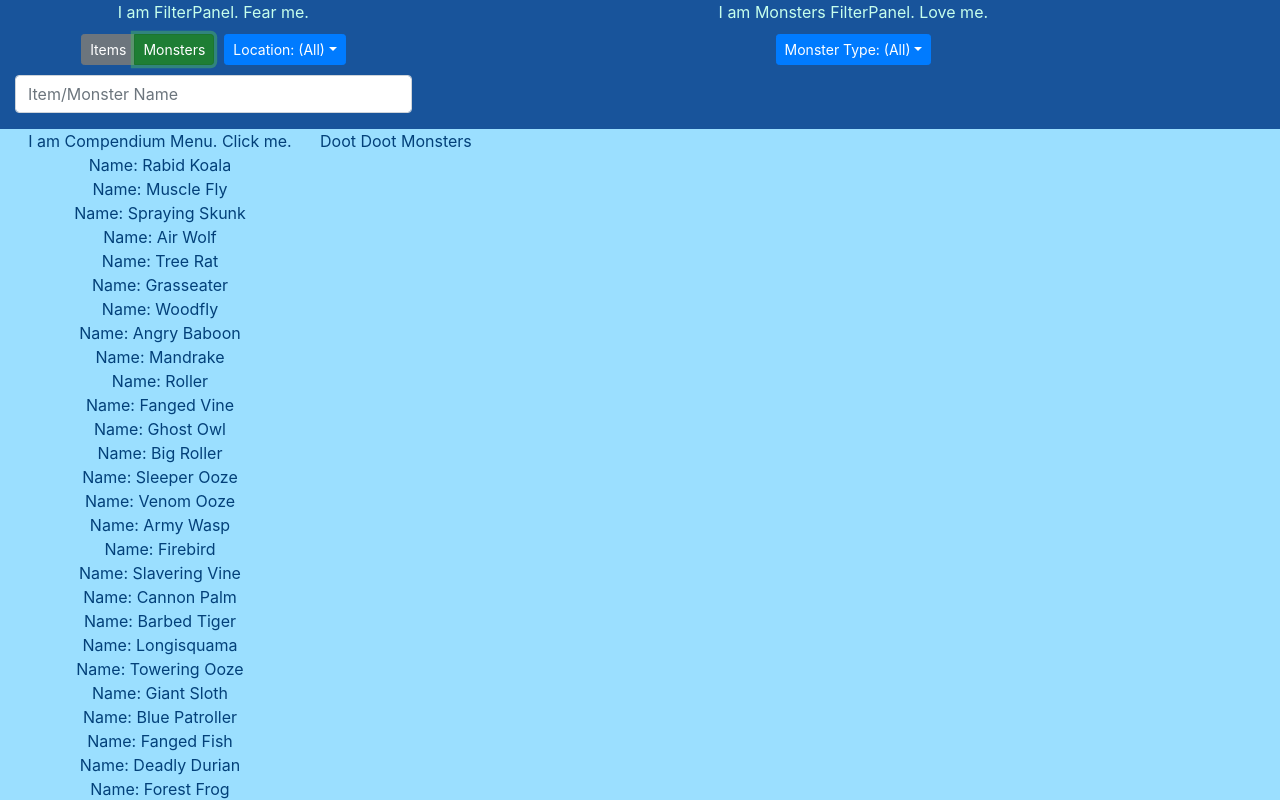
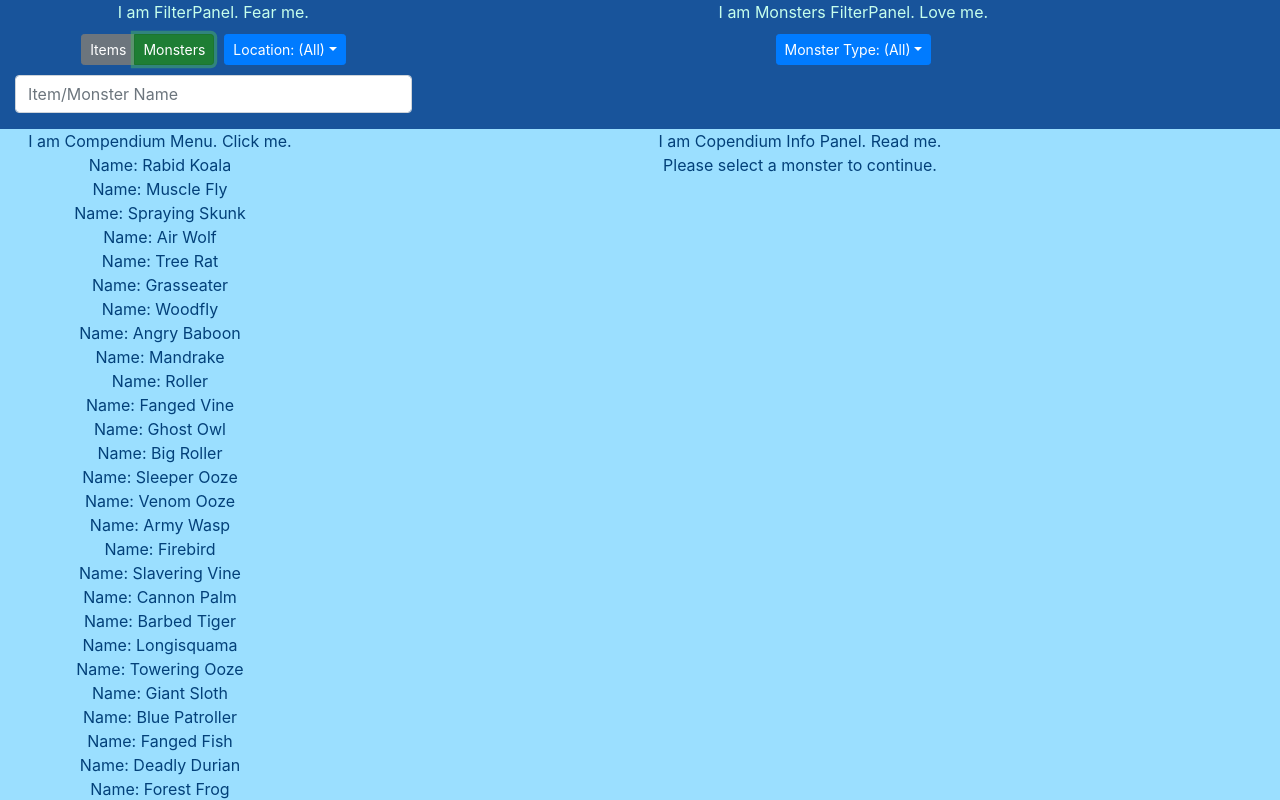
Before and after one commit to aturfah/eon-codex, a React (Create React App) app: page / in a window 1280 px wide. Both pictures are taken after a click on the label "Monsters". Shown: the top 800 px of the page. Built offline with nearby package versions, Linux system fonts and the light colour scheme.

Commit message:
Make monsterInfoPanel a thing, fix when resetting the item

```diff
--- a/src/Compendium/Compendium.js
+++ b/src/Compendium/Compendium.js
@@ -1,6 +1,7 @@
 import React, {Component} from 'react';
 import './Compendium.css';
 import ItemInfoPanel from './ItemInfoPanel';
+import MonsterInfoPanel from './MonsterInfoPanel';
 
 import Container from 'react-bootstrap/Container'
 import Col from 'react-bootstrap/Col';
@@ -31,11 +32,6 @@ class Compendium extends Component {
       dataset = this.props.itemData;
     } else {
       dataset = this.props.monsterData;
-    }
-
-    if (this.active && !dataset.includes(this.active)) {
-        console.log("Active missing...")
-        this.active = null;
     }
 
     console.log("BEFORE FILTERS", dataset.length)
@@ -125,6 +121,13 @@ class Compendium extends Component {
 
     // TODO: Do rest of stuff here
 
+
+    // Reset active
+    if (this.active && !dataset.includes(this.active)) {
+        console.log("Active missing...")
+        this.active = null;
+    }
+
     console.log("AFTER FILTERS", dataset.length)
     return dataset
   }
@@ -156,7 +159,10 @@ class Compendium extends Component {
         >
         </ItemInfoPanel>
     } else {
-        infoPanel = 'Doot Doot Monsters'
+        infoPanel = <MonsterInfoPanel
+            active={this.active}
+        >
+        </MonsterInfoPanel>
     }
 
     return (
--- /dev/null
+++ b/src/Compendium/MonsterInfoPanel.js
@@ -0,0 +1,43 @@
+import React, {Component} from 'react';
+
+import {capitalizeWords} from '../helpers';
+
+import Col from 'react-bootstrap/Col';
+
+class ItemInfoPanel extends Component {
+
+  renderActive(activeItem) {
+      if (!activeItem) {
+          return (<p>Please select a monster to continue.</p>)
+      }
+      let categoryText = 'N/A';
+      if (activeItem.cat) {
+        categoryText = activeItem.cat;
+      }
+
+      let locationText = 'N/A';
+      if (activeItem.location) {
+          locationText = capitalizeWords(activeItem.location);
+      }
+
+        return (
+            <div>
+                <h1>{activeItem.name}</h1>
+                <p>Location: {locationText}</p>
+                <p>Category: {categoryText}</p>
+            </div>
+        )
+  }
+
+  render() {
+    console.log('InfoPanel Props -->')
+    console.log(this.props.active);
+
+    return <Col xs="9">
+      I am Copendium Info Panel. Read me. <br/>
+      {this.renderActive(this.props.active)}
+    </Col>
+  }
+}
+
+export default ItemInfoPanel;
```
